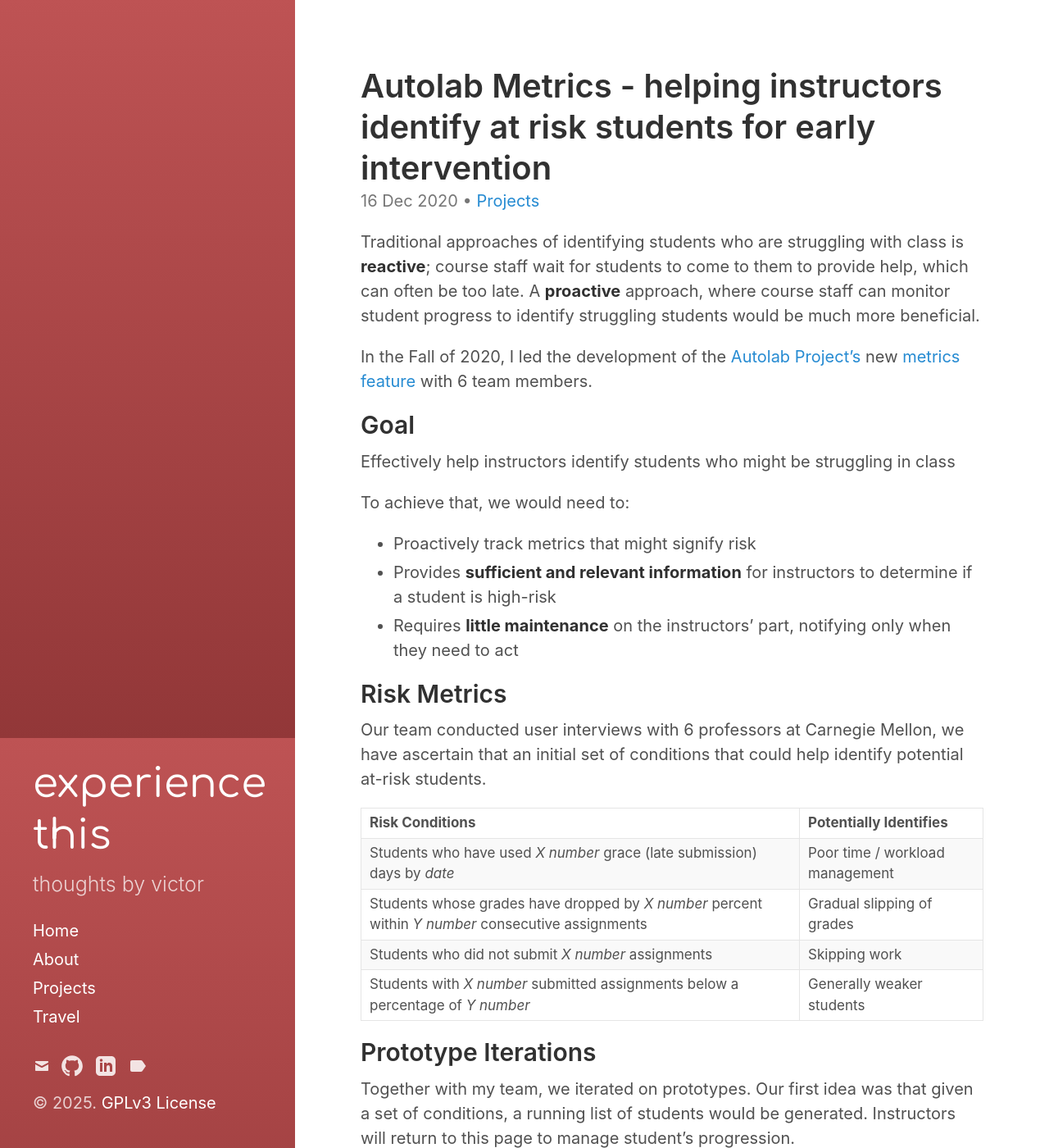
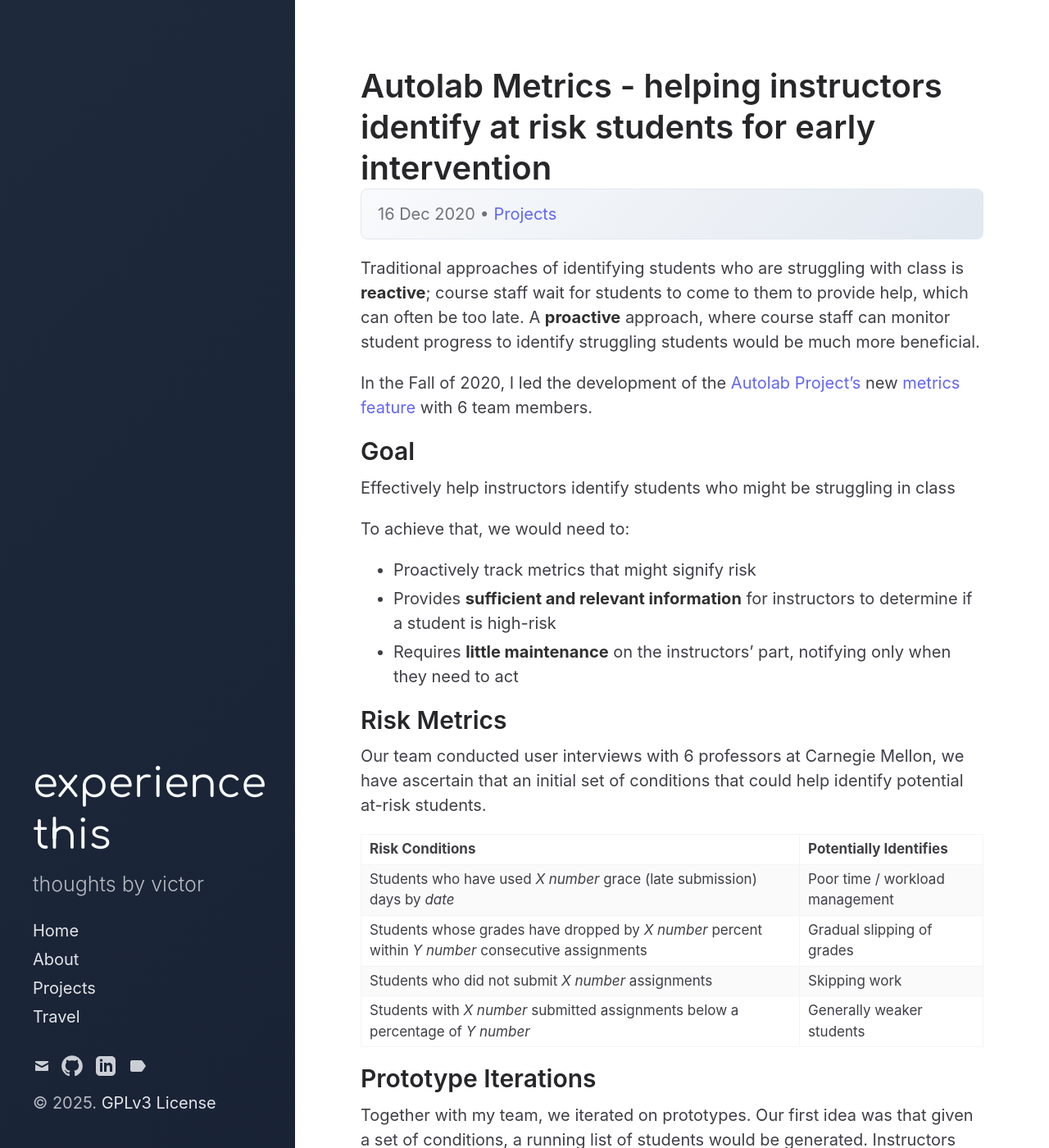
Before and after one commit to victorhuangwq/experiencethis.world, a Jekyll site: the page built from _posts/2020-12-16-Autolab-metrics.md, in a window 1280 px wide and 1400 px high. Shown: the whole window at 82% size. Built offline with Jekyll 4.4.1, drawn with Linux system fonts in a browser that asks for light colours.

Commit message:
mordern style

```diff
--- a/_config.yml
+++ b/_config.yml
@@ -9,6 +9,7 @@
   thoughts by victor
 baseurl: '/' # the subpath of your site, e.g. /blog
 url: http://experiencethis.world
+
 
 author:
   github: victorhuangwq
--- a/_sass/hydeout/_layout.scss
+++ b/_sass/hydeout/_layout.scss
@@ -24,8 +24,7 @@
 
 body {
   background-attachment: fixed;
-  background-color: $sidebar-bg-color;
-  background-image: linear-gradient(to bottom, lighten($sidebar-bg-color, 7%), darken($sidebar-bg-color, 7%));
+  background: linear-gradient(135deg, #1e293b 0%, #0f172a 100%);
   color: $sidebar-text-color;
   display: flex;
   flex-direction: column;
--- a/_sass/hydeout/_variables.scss
+++ b/_sass/hydeout/_variables.scss
@@ -1,16 +1,21 @@
-$gray-1: #f9f9f9 !default;
-$gray-2: #e5e5e5 !default;
-$gray-3: #ccc !default;
-$gray-4: #767676 !default;
-$gray-5: #515151 !default;
-$gray-6: #313131 !default;
+// Modern neutral palette
+$gray-1: #fafafa !default;
+$gray-2: #f4f4f5 !default;
+$gray-3: #e4e4e7 !default;
+$gray-4: #71717a !default;
+$gray-5: #3f3f46 !default;
+$gray-6: #27272a !default;
 
-$red: #ac4142 !default;
-$orange: #d28445 !default;
-$yellow: #f4bf75 !default;
-$green: #90a959 !default;
-$cyan: #75b5aa !default;
-$blue: #268bd2 !default;
+// Modern accent colors
+$red: #ef4444 !default;
+$orange: #f97316 !default;
+$yellow: #eab308 !default;
+$green: #22c55e !default;
+$cyan: #06b6d4 !default;
+$blue: #3b82f6 !default;
+$purple: #8b5cf6 !default;
+$pink: #ec4899 !default;
+$indigo: #6366f1 !default;
 $brown: #8f5536 !default;
 
 $root-font-family: -apple-system, BlinkMacSystemFont, 'Segoe UI', 'Roboto', 'Oxygen', 'Ubuntu', 'Cantarell', 'Fira Sans', 'Droid Sans', 'Helvetica Neue', Arial, sans-serif !default;
@@ -20,7 +25,7 @@
 $body-color: $gray-5 !default;
 $body-muted: $gray-4 !default;
 $body-bg: #fff !default;
-$link-color: $blue !default;
+$link-color: $indigo !default;
 $heading-color: $gray-6 !default;
 
 $border-color: $gray-2 !default;
@@ -41,13 +46,13 @@
 $code-font-family: Menlo, Monaco, 'Courier New', monospace !default;
 $code-color: #bf616a !default;
 
-// Hyde theming
-$sidebar-bg-color: #202020 !default;
-$sidebar-fg-color: #fff !default;
+// Hyde theming - Modern dark theme
+$sidebar-bg-color: #1e293b !default;
+$sidebar-fg-color: #f8fafc !default;
 $sidebar-sticky: true !default;
 $layout-reverse: false !default;
 
 $sidebar-title-color: $sidebar-fg-color !default;
-$sidebar-link-color: $sidebar-fg-color !default;
-$sidebar-text-color: rgba($sidebar-fg-color, 0.75) !default;
-$sidebar-icon-color: rgba($sidebar-fg-color, 0.85) !default;
+$sidebar-link-color: rgba($sidebar-fg-color, 0.9) !default;
+$sidebar-text-color: rgba($sidebar-fg-color, 0.7) !default;
+$sidebar-icon-color: rgba($sidebar-fg-color, 0.8) !default;
--- a/assets/css/main.scss
+++ b/assets/css/main.scss
@@ -3,7 +3,8 @@
 # only main files contain this front matter, not partials.
 ---
 
-$sidebar-bg-color: #ac4142;
+// Modern color scheme override
+$sidebar-bg-color: #1e293b;
 
 @import "hydeout";
 
@@ -33,3 +34,62 @@
     background-color: #dcebeb;
     border-color: #cee5e5;
 }
+
+// Modern enhancements
+.container {
+    backdrop-filter: blur(10px);
+    -webkit-backdrop-filter: blur(10px);
+}
+
+// Improved link styling
+a {
+    transition: all 0.3s ease;
+
+    &:hover {
+        transform: translateY(-1px);
+        text-decoration: none;
+        color: #8b5cf6;
+    }
+}
+
+// Enhanced sidebar links
+#sidebar a {
+    transition: all 0.3s cubic-bezier(0.4, 0, 0.2, 1);
+
+    &:hover {
+        transform: translateX(4px);
+        opacity: 0.9;
+    }
+}
+
+// Modern card-like styling for posts
+.post-meta {
+    background: linear-gradient(135deg, #f8fafc 0%, #e2e8f0 100%);
+    border-radius: 8px;
+    padding: 0.75rem 1rem;
+    margin-bottom: 1rem;
+    border: 1px solid #e2e8f0;
+}
+
+// Improved code blocks
+pre,
+code {
+    background: linear-gradient(135deg, #1e293b 0%, #334155 100%);
+    border-radius: 6px;
+    border: 1px solid #475569;
+}
+
+// Modern button styling
+.btn {
+    background: linear-gradient(135deg, #6366f1 0%, #8b5cf6 100%);
+    border: none;
+    border-radius: 6px;
+    color: white;
+    padding: 0.75rem 1.5rem;
+    transition: all 0.3s ease;
+
+    &:hover {
+        transform: translateY(-2px);
+        box-shadow: 0 4px 12px rgba(99, 102, 241, 0.3);
+    }
+}
```
